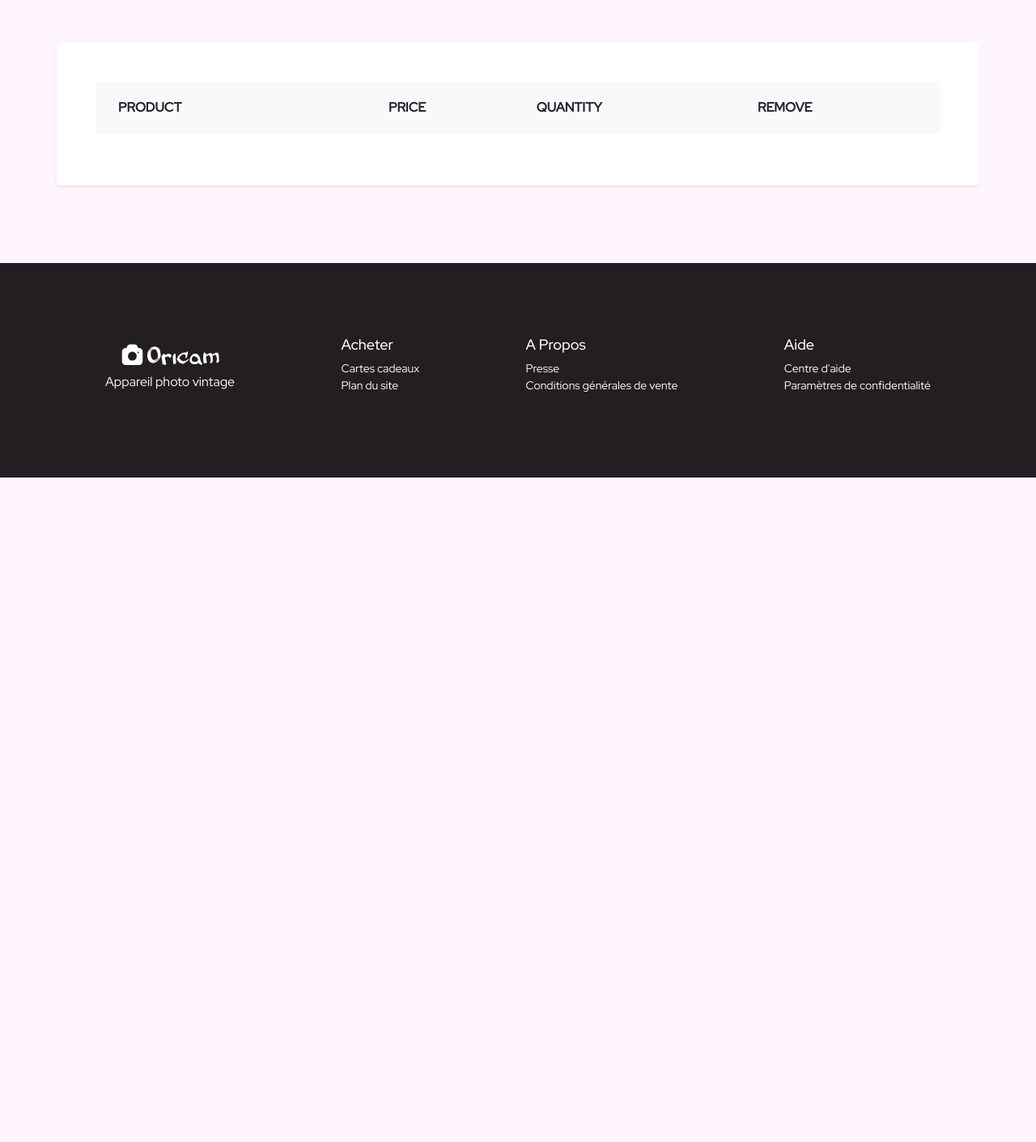
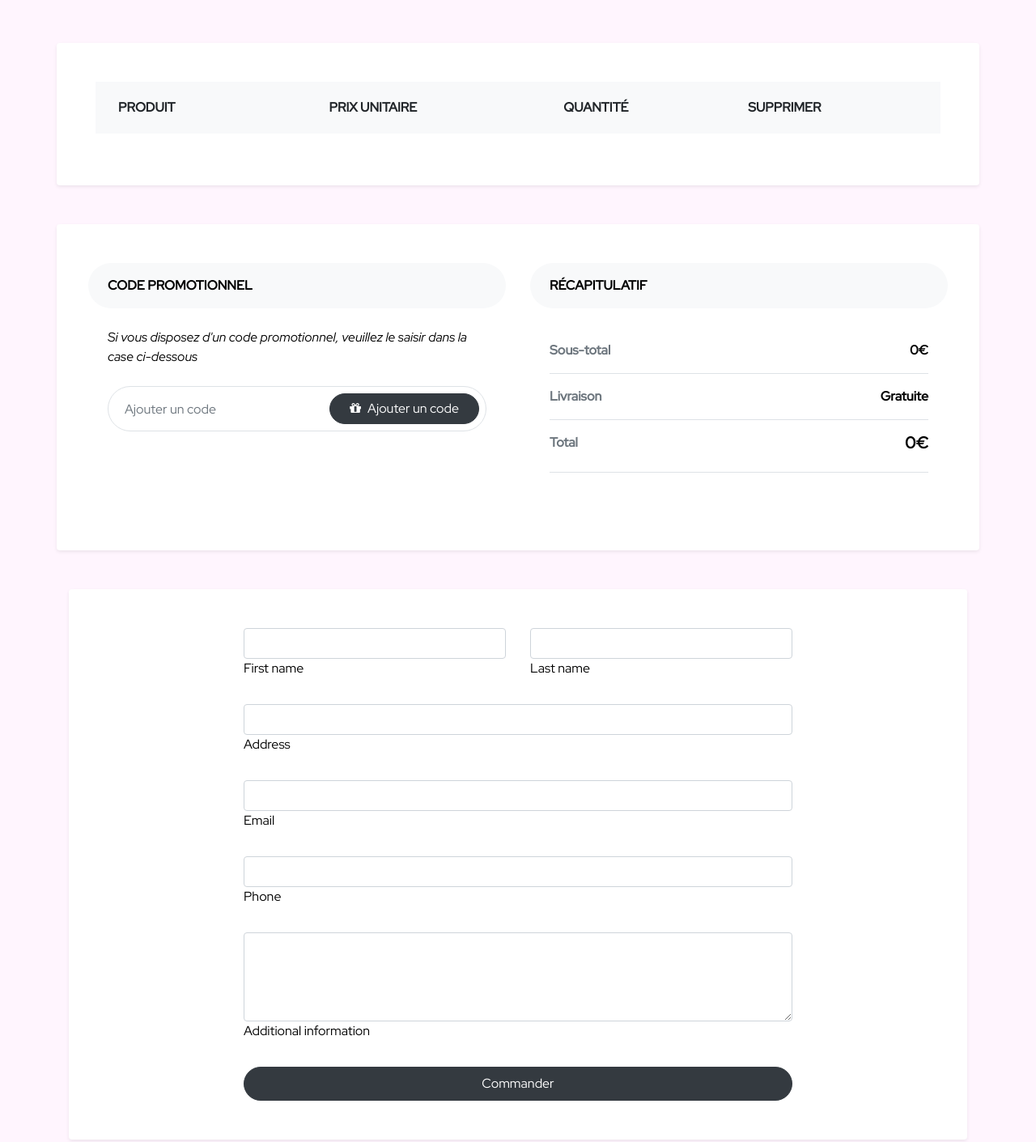
Before and after one commit to BetsaMe/P5_Betsabe_Meneses_Orinoco, a plain HTML site: page frontend/cart.html in a window 1280 px wide. Shown: the part 173-1584 px from the top of the page at 81% size. Before the commit the page ends 800 px from the top, so only its background shows below. Drawn offline with nearby package versions, Linux system fonts and the light colour scheme.

Commit message:
modifications panier

```diff
--- a/frontend/cart.html
+++ b/frontend/cart.html
@@ -53,16 +53,16 @@
                         <thead>
                           <tr>
                             <th scope="col" class="border-0 bg-light">
-                              <div class="p-2 px-3 text-uppercase">Product</div>
+                              <div class="p-2 px-3 text-uppercase">Produit</div>
                             </th>
                             <th scope="col" class="border-0 bg-light">
-                              <div class="py-2 text-uppercase">Price</div>
+                              <div class="py-2 text-uppercase">Prix Unitaire</div>
                             </th>
                             <th scope="col" class="border-0 bg-light">
-                              <div class="py-2 text-uppercase">Quantity</div>
+                              <div class="py-2 text-uppercase">Quantité</div>
                             </th>
                             <th scope="col" class="border-0 bg-light">
-                              <div class="py-2 text-uppercase">Remove</div>
+                              <div class="py-2 text-uppercase">Supprimer</div>
                             </th>
                           </tr>
                         </thead>
@@ -87,39 +87,79 @@
                   </div>
                 </div>
 
-                <!-- <div class="row py-5 p-4 bg-white rounded shadow-sm">
+                <div class="row py-5 p-4 bg-white rounded shadow-sm mb-5">
                   <div class="col-lg-6">
-                    <div class="bg-light rounded-pill px-4 py-3 text-uppercase font-weight-bold">Coupon code</div>
+                    <div class="bg-light rounded-pill px-4 py-3 text-uppercase font-weight-bold">Code promotionnel </div>
                     <div class="p-4">
-                      <p class="font-italic mb-4">If you have a coupon code, please enter it in the box below</p>
+                      <p class="font-italic mb-4">Si vous disposez d'un code promotionnel, veuillez le saisir dans la case ci-dessous</p>
                       <div class="input-group mb-4 border rounded-pill p-2">
-                        <input type="text" placeholder="Apply coupon" aria-describedby="button-addon3" class="form-control border-0">
+                        <input type="text" placeholder="Ajouter un code" aria-describedby="button-addon3" class="form-control border-0">
                         <div class="input-group-append border-0">
-                          <button id="button-addon3" type="button" class="btn btn-dark px-4 rounded-pill"><i class="fa fa-gift mr-2"></i>Apply coupon</button>
+                          <button id="button-addon3" type="button" class="btn btn-dark px-4 rounded-pill"><i class="fa fa-gift mr-2"></i>Ajouter un code</button>
                         </div>
                       </div>
                     </div>
-                    <div class="bg-light rounded-pill px-4 py-3 text-uppercase font-weight-bold">Instructions for seller</div>
+                  </div>
+                  <div class="col-lg-6">
+                    <div class="bg-light rounded-pill px-4 py-3 text-uppercase font-weight-bold">Récapitulatif</div>
                     <div class="p-4">
-                      <p class="font-italic mb-4">If you have some information for the seller you can leave them in the box below</p>
-                      <textarea name="" cols="30" rows="2" class="form-control"></textarea>
+                      <ul class="list-unstyled mb-4">
+                        <li class="d-flex justify-content-between py-3 border-bottom"><strong class="text-muted">Sous-total</strong><strong class="subTotalPrice">390.00</strong></li>
+                        <li class="d-flex justify-content-between py-3 border-bottom"><strong class="text-muted">Livraison</strong><strong>Gratuite</strong></li>
+                        <li class="d-flex justify-content-between py-3 border-bottom"><strong class="text-muted">Total</strong>
+                          <h5 class="font-weight-bold TotalPrice">400.00</h5>
+                        </li>
+                      <!-- </ul><a href="#" class="btn btn-dark rounded-pill py-2 btn-block">Procceed to checkout</a> -->
                     </div>
                   </div>
-                  <div class="col-lg-6">
-                    <div class="bg-light rounded-pill px-4 py-3 text-uppercase font-weight-bold">Order summary </div>
-                    <div class="p-4">
-                      <p class="font-italic mb-4">Shipping and additional costs are calculated based on values you have entered.</p>
-                      <ul class="list-unstyled mb-4">
-                        <li class="d-flex justify-content-between py-3 border-bottom"><strong class="text-muted">Order Subtotal </strong><strong>$390.00</strong></li>
-                        <li class="d-flex justify-content-between py-3 border-bottom"><strong class="text-muted">Shipping and handling</strong><strong>$10.00</strong></li>
-                        <li class="d-flex justify-content-between py-3 border-bottom"><strong class="text-muted">Tax</strong><strong>$0.00</strong></li>
-                        <li class="d-flex justify-content-between py-3 border-bottom"><strong class="text-muted">Total</strong>
-                          <h5 class="font-weight-bold">$400.00</h5>
-                        </li>
-                      </ul><a href="#" class="btn btn-dark rounded-pill py-2 btn-block">Procceed to checkout</a>
+                </div>
+                <!-- formulaire -->
+                <div class="d-flex flex-row justify-content-center py-5 p-4 bg-white rounded shadow-sm mb-5">
+                  <form class="col-lg-8 ">
+                    <!-- 2 column grid layout with text inputs for the first and last names -->
+                    <div class="row mb-4">
+                      <div class="col">
+                        <div class="form-outline">
+                          <input type="text" id="form6Example1" class="form-control" />
+                          <label class="form-label" for="form6Example1">First name</label>
+                        </div>
+                      </div>
+                      <div class="col">
+                        <div class="form-outline">
+                          <input type="text" id="form6Example2" class="form-control" />
+                          <label class="form-label" for="form6Example2">Last name</label>
+                        </div>
+                      </div>
                     </div>
-                  </div>
-                </div> -->
+
+                    <!-- Text input -->
+                    <div class="form-outline mb-4">
+                      <input type="text" id="form6Example4" class="form-control" />
+                      <label class="form-label" for="form6Example4">Address</label>
+                    </div>
+
+                    <!-- Email input -->
+                    <div class="form-outline mb-4">
+                      <input type="email" id="form6Example5" class="form-control" />
+                      <label class="form-label" for="form6Example5">Email</label>
+                    </div>
+
+                    <!-- Number input -->
+                    <div class="form-outline mb-4">
+                      <input type="number" id="form6Example6" class="form-control" />
+                      <label class="form-label" for="form6Example6">Phone</label>
+                    </div>
+
+                    <!-- Message input -->
+                    <div class="form-outline mb-4">
+                      <textarea class="form-control" id="form6Example7" rows="4"></textarea>
+                      <label class="form-label" for="form6Example7">Additional information</label>
+                    </div>
+
+                    <!-- Submit button -->
+                    <button type="submit" class="btn btn-dark rounded-pill py-2 btn-block">Commander</button>
+                  </form>
+                </div>
 
               </div>
             </div>
--- a/frontend/js/cart.js
+++ b/frontend/js/cart.js
@@ -5,7 +5,6 @@ const cartContainer= document.getElementById("tbody");
 
 
 let cart= getAllObjects();
-console.log(cart);
 
 function renderCart(cart){
 
@@ -22,7 +21,7 @@ cart.forEach(product => {
                         </div>
                     </div>
                 </th>
-                <td class="border-0 align-middle"><strong>${product.price}</strong></td>
+                <td class="border-0 align-middle"><strong class="price">${product.price}</strong></td>
                 <td class="border-0 align-middle">
                     <input type="number" class="inputQuantityCart" name="itemQuantity" min="1" max="100" value="${product.quantity}">
                 </td>
@@ -45,16 +44,58 @@ inputs.forEach(input => {
 function modifyInput(e){
     const inputElement= e.target
     const closestElement= inputElement.closest(".myProduct")
-    const idProductInCart = closestElement.dataset.id
-    const lenseProductInCart = closestElement.querySelector(".lenses").textContent
+    const idProduct = closestElement.dataset.id
+    const lenseProduct = closestElement.querySelector(".lenses").textContent
 
     cart.forEach(product =>{
-        if(product.id === idProductInCart && product.lenses === lenseProductInCart ){ //ici je compare l'id mais aussi le choix de lense//
+        if(product.id === idProduct && product.lenses === lenseProduct ){ //ici je compare l'id mais aussi le choix de lense//
             product.quantity = parseInt(inputElement.value)
         }
     })
-
+    sumCart()
     saveArticles(cart)
     console.log(cart)
 
 };
+
+
+//Somme d'éléments dans le panier//
+function sumCart(){
+const subTotal= document.querySelector(".subTotalPrice")
+const Total= document.querySelector(".TotalPrice")
+
+let sum = 0;
+    cart.forEach(product=>{
+       let sumItems =  product.price*product.quantity
+       sum = sum + sumItems
+    })
+
+    subTotal.innerHTML=`${sum}€`
+    Total.innerHTML=`${sum}€`
+}
+sumCart()
+
+
+
+// Supprimer elements dans le panier//
+
+const allTrash= cartContainer.querySelectorAll(".fa-trash")
+
+allTrash.forEach(trash =>{
+    trash.addEventListener('click', removeProduct)
+})
+
+function removeProduct(e){
+    const trash= e.target;
+    const closestElement= trash.closest(".myProduct")
+    const idProduct = closestElement.dataset.id
+    console.log(trash)
+    for(let i=0; i<cart.length ; i++){
+        if(cart[i].id===idProduct){
+            cart.splice(i,1)
+        }
+     }
+     console.log(cart)
+     closestElement.remove()
+     saveArticles(cart)
+};
--- a/frontend/js/index.js
+++ b/frontend/js/index.js
@@ -39,11 +39,11 @@ fetch(`${API_URL}/`)
 .catch(err => {
   gridProducts.innerHTML=
   `<div class="alert alert-danger" role="alert">
-  <h4 class="alert-heading">Atention!</h4>
-  <p>Ooops!, je ne trouve pas la page</p>
+  <h4 class="alert-heading">Ooops!</h4>
+  <p>Je ne trouve pas la page</p>
   <hr>
   <p class="mb-0">Recommencer</p>
-  </div>`;
+  </div>`
 });
 
 
```
Also changed, not shown: frontend/js/product.js (+9 -1 lines).
